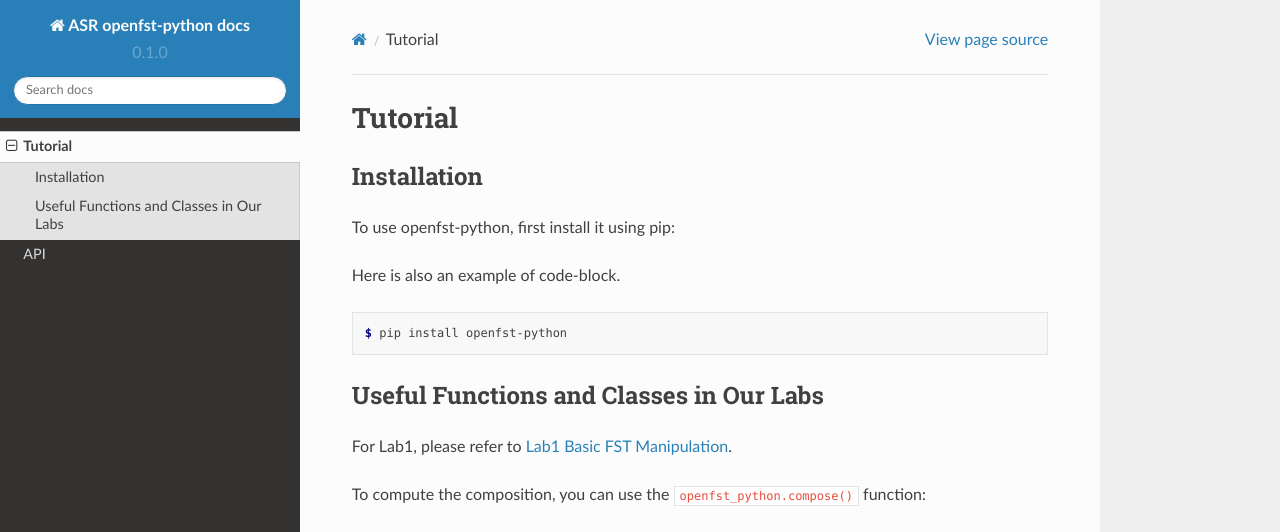
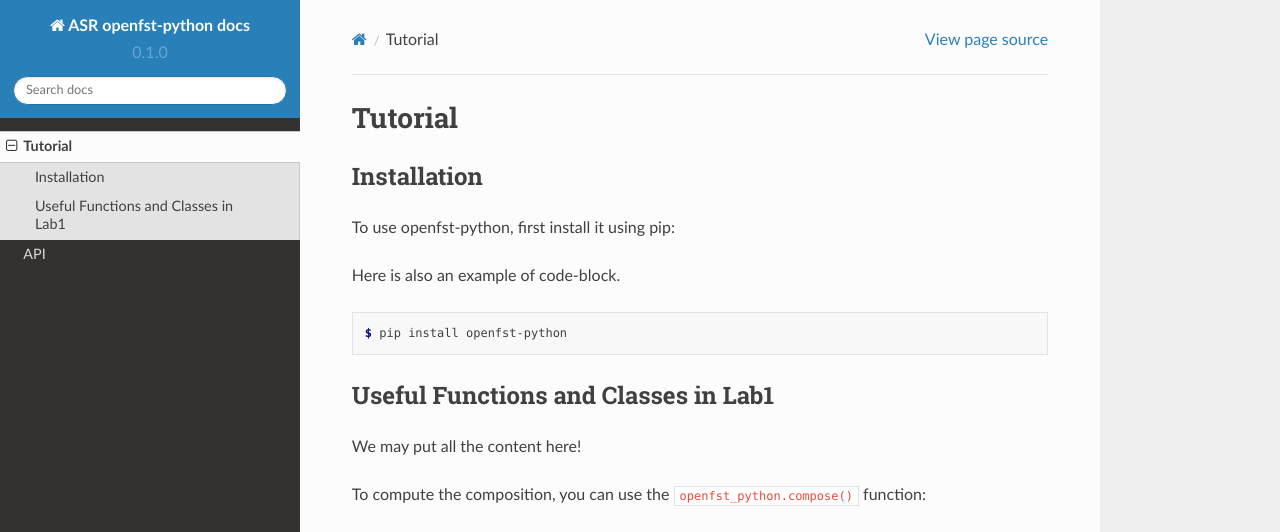
Before and after one commit to ZhaoZeyu1995/openfst-python-documentation, a Sphinx documentation site: the page built from docs/source/tutorial.rst, in a window 1280 px wide and 1385 px high. Shown: the top 532 px of the window. Built offline with Sphinx 7.4.7 and the Read the Docs theme 2.0.0, drawn with Linux system fonts in a browser that asks for light colours; some of the changed text lies outside the part shown; grey boxes are pictures that could not be loaded.

Commit message:
some changes for two options.

```diff
--- a/docs/source/lab1.rst
+++ b/docs/source/lab1.rst
@@ -1,5 +1,7 @@
 Lab1 Basic FST Manipulation
 ====
+
+We may add the functions and methods for lab1 here.
 
 This is mutable fst add arc
 
--- a/docs/source/tutorial.rst
+++ b/docs/source/tutorial.rst
@@ -15,11 +15,10 @@
    $ pip install openfst-python
 
 
-Useful Functions and Classes in Our Labs
+Useful Functions and Classes in Lab1
 ----------------
 
-
-For Lab1, please refer to :doc:`lab1`.
+We may put all the content here!
 
 To compute the composition,
 you can use the ``openfst_python.compose()`` function:
@@ -34,6 +33,11 @@
 
 .. autofunction:: openfst_python.pywrapfst._MutableFst.add_arc
 
+
+Or, we may also put it in another file as below, if you think it could be too long to put all of the content here, which is up to you.
+For Lab1, please refer to :doc:`lab1`.
+
+
 Here is an example of python codes:
 
 >>> import openfst_python as fst
```
